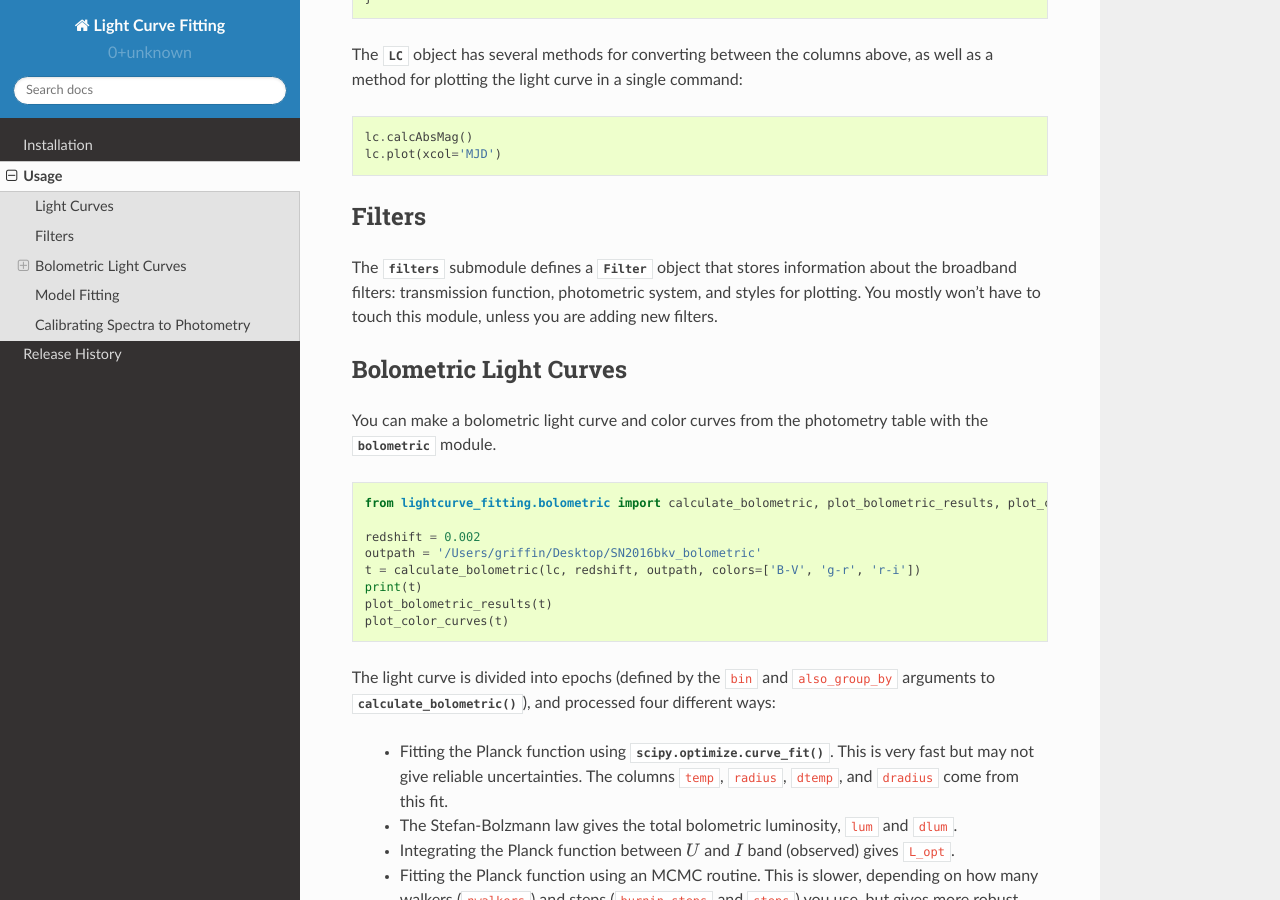
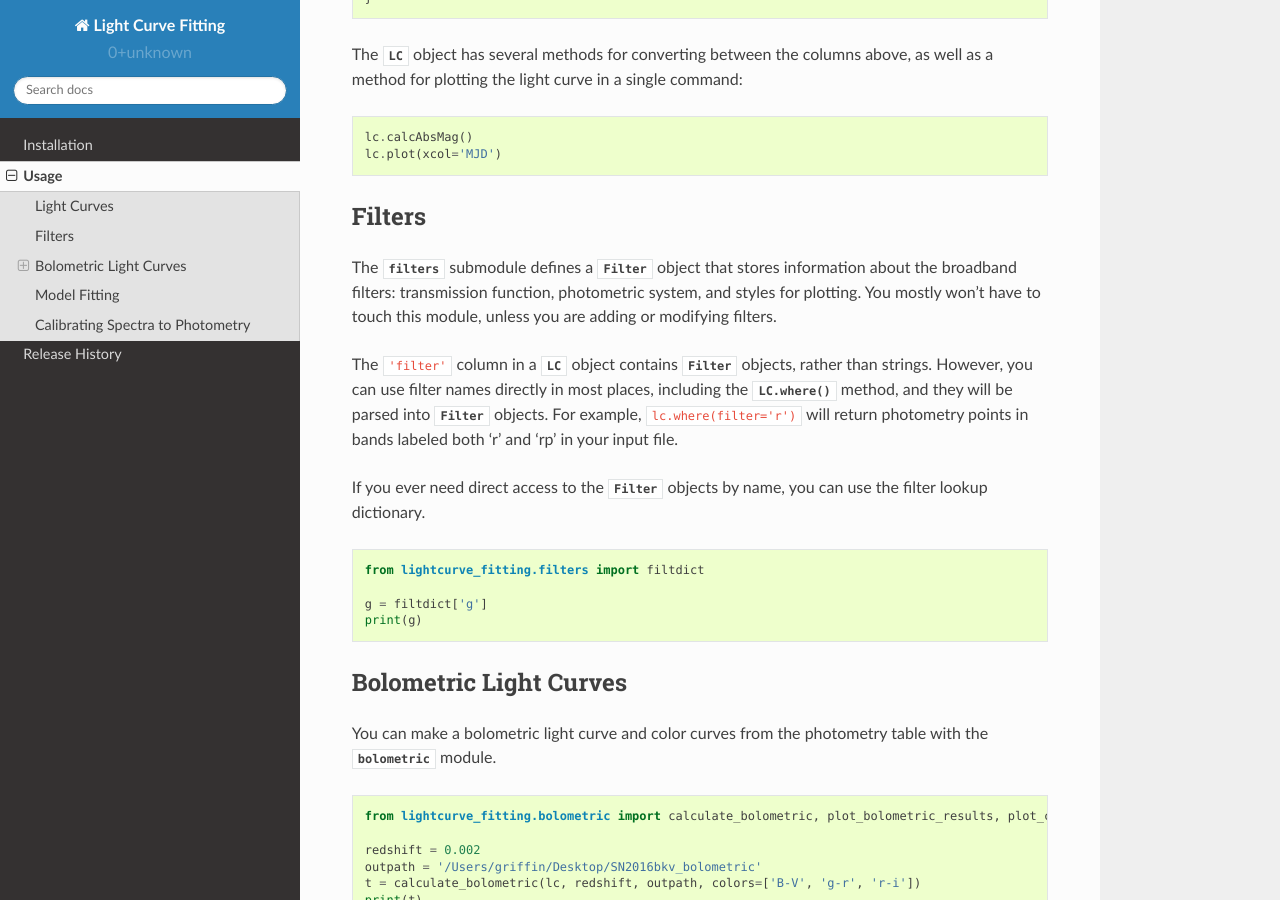
Before and after one commit to griffin-h/lightcurve_fitting, a Sphinx documentation site: the page built from docs/source/usage.rst, in a window 1280 px wide and 900 px high, scrolled down 1450 px. Built offline with Sphinx 7.4.7 and the Read the Docs theme 2.0.0, drawn with Linux system fonts in a browser that asks for light colours; pages that are not in the unit, such as notebooks, are missing from menus.

Commit message:
parse filters in LC.where

```diff
--- a/docs/source/release-history.rst
+++ b/docs/source/release-history.rst
@@ -7,6 +7,7 @@ Unreleased
 * Require Astropy version 5 (there were already features that required this)
 * Automatically calculate extinction based on :math:`E(B-V)` and :math:`R_V` if :math:`A_V` are not given
 * Automatically parse filters even when :class:`.LC` is initialized without reading (removes need for separate "filt" column)
+* Parse filters in :meth:`.LC.where` (removes need for user to access ``filtdict``)
 * Bug fix in :class:`.ShockCooling3` when :math:`R_V \ne 3.1`
 * Read the filter curves on the fly when accessing :class:`.Filter` properties ``trans``, ``wl_eff``, ``dwl``, ``wl_range``, ``freq_eff``, ``dfreq``, or ``freq_range``
 * Finish removing deprecated way of storing supernova properties in :class:`Supernova` object
--- a/docs/source/usage.rst
+++ b/docs/source/usage.rst
@@ -65,9 +65,21 @@ as well as a method for plotting the light curve in a single command:
 
 Filters
 -------
-The :mod:`.filters` submodule defines a :class:`.Filter` object that stores information about the broadband filters: transmission
-function, photometric system, and styles for plotting. You mostly won't have to touch this module, unless you are
-adding new filters.
+The :mod:`.filters` submodule defines a :class:`.Filter` object that stores information about the broadband filters: transmission function, photometric system, and styles for plotting.
+You mostly won't have to touch this module, unless you are adding or modifying filters.
+
+The ``'filter'`` column in a :class:`.LC` object contains :class:`.Filter` objects, rather than strings.
+However, you can use filter names directly in most places, including the :meth:`.LC.where` method, and they will be parsed into :class:`.Filter` objects.
+For example, ``lc.where(filter='r')`` will return photometry points in bands labeled both 'r' and 'rp' in your input file.
+
+If you ever need direct access to the :class:`.Filter` objects by name, you can use the filter lookup dictionary.
+
+.. code-block:: python
+
+    from lightcurve_fitting.filters import filtdict
+
+    g = filtdict['g']
+    print(g)
 
 Bolometric Light Curves
 -----------------------
```
Also changed, not shown: 2 other files.
